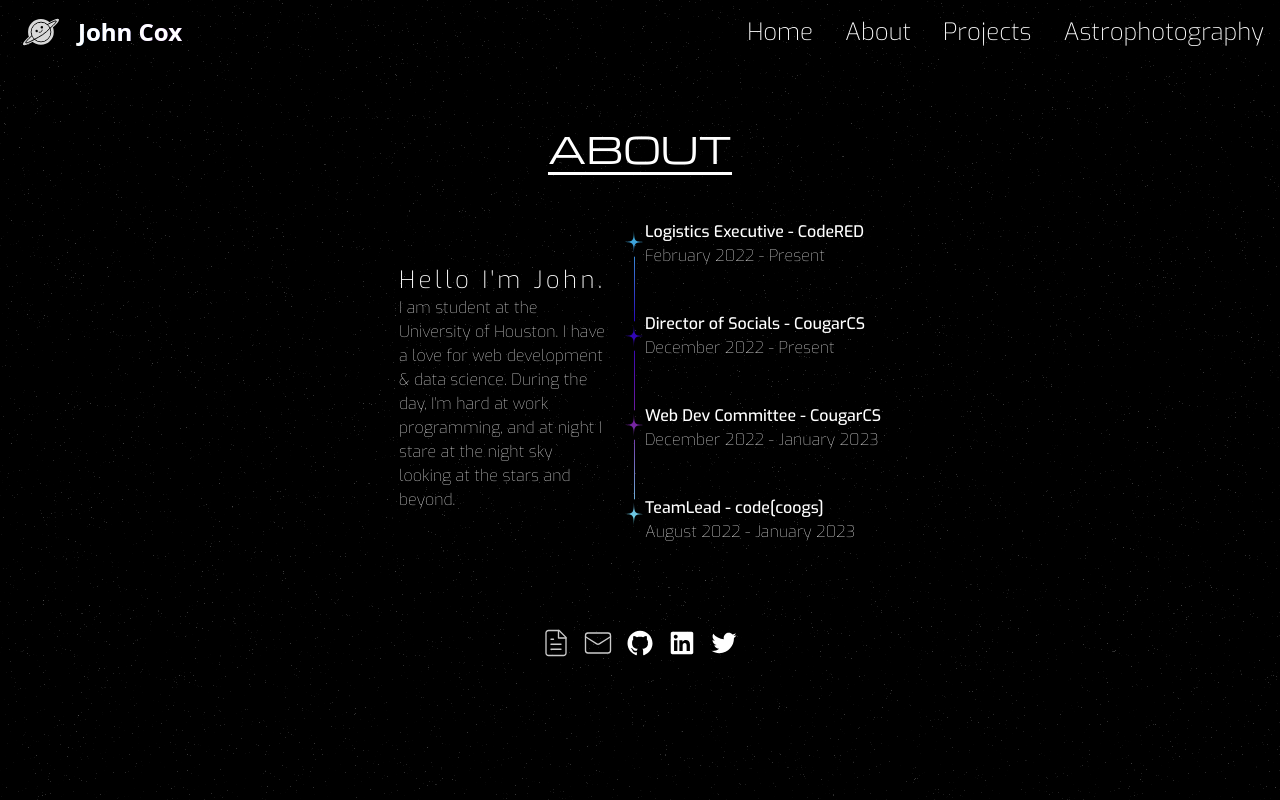
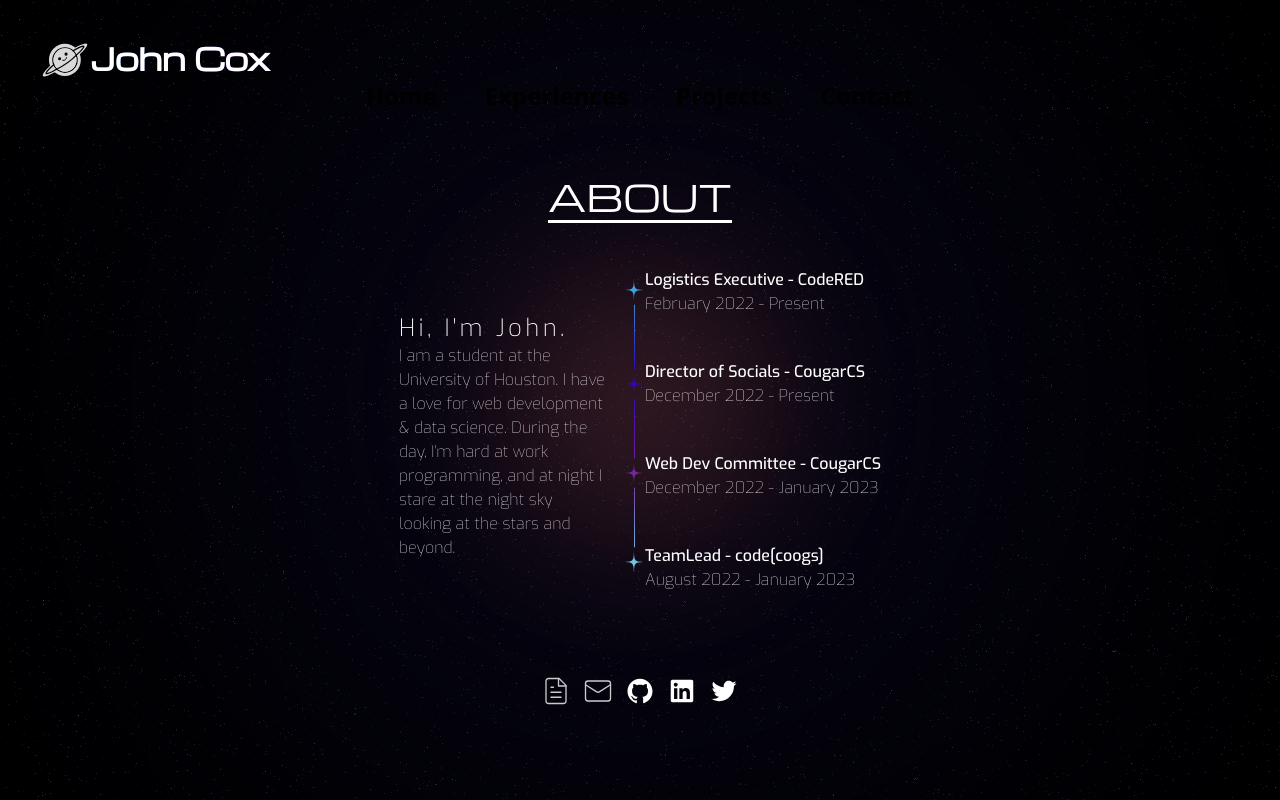
Before and after one commit to johncoxdev/personal-website, a Next.js app: page /about in a window 1280 px wide. Built offline with nearby package versions, Linux system fonts and the light colour scheme.

Commit message:
chore(NormalNavbar): add mobile responsive design

```diff
--- a/src/app/about/page.tsx
+++ b/src/app/about/page.tsx
@@ -4,17 +4,17 @@ import NormalNavbar from '@/components/NormalNavbar'
 
 export default function About() {
   return (
-    <main className="cursor-custom bg-stars bg-cover min-h-screen">
-      {/* <NebulaEffect /> */}
-      <div className='w-auto sm:w-full'>
+    <main className="cursor-custom bg-cover bg-stars min-h-screen">
+      <NebulaEffect />
+      <div className='absolute w-full'>
         <NormalNavbar />
         <div className='flex flex-col items-center justify-center'>
           <p className='flex items-center justify-center text-white font-michroma text-4xl underline underline-offset-8 pt-16'>ABOUT</p>
           {/* Start of the description */}
           <div className='md:flex justify-center'>
             <div className='w-56 h-16 pt-24 pr-4 '>
-              <p className='font-exo font-extralight text-white text-2xl tracking-widestxl'>Hello I'm John.</p>
-              <p className='font-exo font-thin text-white text-md'>I am student at the University of Houston. I have a love for web development & data science. During the day, I'm hard at work programming, and at night I stare at the night sky looking at the stars and beyond.</p>
+              <p className='font-exo font-extralight text-white text-2xl tracking-widestxl'>Hi, I'm John.</p>
+              <p className='font-exo font-thin text-white text-md'>I am a student at the University of Houston. I have a love for web development & data science. During the day, I'm hard at work programming, and at night I stare at the night sky looking at the stars and beyond.</p>
             </div>
             <img className='invisible md:visible' src="/line_sep.svg"></img>
             <div className='pt-2'>
--- a/src/app/globals.css
+++ b/src/app/globals.css
@@ -18,6 +18,7 @@
 
 
 body {
+  background-color: black;
   cursor: url('../../public/cursor.png'), auto;
   color: rgb(var(--foreground-rgb));
   overflow-x: hidden;
--- a/src/components/NormalNavbar.tsx
+++ b/src/components/NormalNavbar.tsx
@@ -1,48 +1,140 @@
+// import Link from "next/link";
+
+// const NormalNavbar = () => {
+//   return (
+//     <nav>
+//       <div className="max-w-screen-xl flex flex-wrap items-center justify-between mx-auto p-4">
+//         <Link href={"/"} className="flex items-center">
+//           <img src="./Willow.svg" width="50" height="50" alt="Willow the Planet Logo" className="h-8 mr-3 hover:animate-bounce"/>
+//           <p className='self-center text-md md:text-2xl font-semibold whitespace-nowrap animate-animate-text bg-gradient-to-r from-dark-babyblue via-babyblue via-blurple via-purple via-blurple via-babyblue to-dark-babyblue bg-clip-text text-white text-3xl hover:text-transparent'>John Cox</p>
+//         </Link>
+//         <button data-collapse-toggle="navbar-default" type="button" className="inline-flex items-center p-2 ml-3 text-sm text-gray-500 rounded-lg md:hidden hover:bg-gray-100 focus:outline-none focus:ring-2 focus:ring-gray-200  dark:hover:bg-gray-700 dark:focus:ring-gray-600" aria-controls="navbar-default" aria-expanded="false">
+//           <span className="sr-only">Open main menu</span>
+//           <svg className="w-6 h-6" aria-hidden="true" fill="currentColor" viewBox="0 0 20 20" xmlns="http://www.w3.org/2000/svg"><path fill-rule="evenodd" d="M3 5a1 1 0 011-1h12a1 1 0 110 2H4a1 1 0 01-1-1zM3 10a1 1 0 011-1h12a1 1 0 110 2H4a1 1 0 01-1-1zM3 15a1 1 0 011-1h12a1 1 0 110 2H4a1 1 0 01-1-1z" clip-rule="evenodd"></path></svg>
+//         </button>
+//         <div className="hidden w-full md:block md:w-auto" id="navbar-default">
+//           <ul className="font-medium flex flex-col p-4 md:p-0 mt-4 border rounded-lg md:flex-row md:space-x-8 md:mt-0 md:border-0">
+//             <li>
+//               <Link href={"/"}>
+//                 <span className="cursor-custom font-exo font-extralight block py-2 pl-3 pr-4 text-white bg-blue-700 rounded md:bg-transparent md:p-0 group transition-all duration-500 ease-in-out md:text-2xl">
+//                   <span className="bg-left-bottom bg-gradient-to-r from-babyblue to-purple bg-[length:0%_2px] bg-no-repeat group-hover:bg-[length:100%_2px] transition-all duration-700 ease-out"> Home </span>
+//                 </span>
+//               </Link>
+//             </li>
+//             <li>
+//               <Link href={"/about"}>
+//                 <span className="cursor-custom font-exo font-extralight block py-2 pl-3 pr-4 text-white bg-blue-700 rounded md:bg-transparent md:p-0 group transition-all duration-500 ease-in-out md:text-2xl">
+//                   <span className="bg-left-bottom bg-gradient-to-r from-babyblue to-purple bg-[length:0%_2px] bg-no-repeat group-hover:bg-[length:100%_2px] transition-all duration-700 ease-out"> About </span>
+//                 </span>
+//               </Link>
+//             </li>
+//             <li>
+//               <Link href={"/projects"}>
+//                 <span className="cursor-custom font-exo font-extralight block py-2 pl-3 pr-4 text-white bg-blue-700 rounded md:bg-transparent md:p-0 group transition-all duration-500 ease-in-out md:text-2xl">
+//                   <span className="bg-left-bottom bg-gradient-to-r from-babyblue to-purple bg-[length:0%_2px] bg-no-repeat group-hover:bg-[length:100%_2px] transition-all duration-700 ease-out"> Projects </span>
+//                 </span>
+//               </Link>
+//             </li>
+//             <li>
+//               <Link href={"/astrophotography"}>
+//                 <span className="cursor-custom font-exo font-extralight block py-2 pl-3 pr-4 text-white bg-blue-700 rounded md:bg-transparent md:p-0 group transition-all duration-500 ease-in-out md:text-2xl">
+//                   <span className="bg-left-bottom bg-gradient-to-r from-babyblue to-purple bg-[length:0%_2px] bg-no-repeat group-hover:bg-[length:100%_2px] transition-all duration-700 ease-out"> Astrophotography </span>
+//                 </span>
+//               </Link>
+//             </li>
+//           </ul>
+//         </div>
+//       </div>
+//     </nav>
+//   );
+// };
+
+"use client";
+
+import Image from "next/image";
 import Link from "next/link";
+import { useState } from "react";
 
 const NormalNavbar = () => {
+  const [visible, setVisible] = useState(false);
+
+  const handleClick = () => {
+    setVisible(!visible);
+  };
+
   return (
-    <nav>
-      <div className="max-w-screen-xl flex flex-wrap items-center justify-between mx-auto p-4">
-        <Link href={"/"} className="flex items-center">
-          <img src="./Willow.svg" width="50" height="50" alt="Willow the Planet Logo" className="h-8 mr-3 hover:animate-bounce"/>
-          <p className='self-center text-md md:text-2xl font-semibold whitespace-nowrap animate-animate-text bg-gradient-to-r from-dark-babyblue via-babyblue via-blurple via-purple via-blurple via-babyblue to-dark-babyblue bg-clip-text text-white text-3xl hover:text-transparent'>John Cox</p>
+    <nav className="mt-2 mr-2 ml-2 md:mt-10 md:mr-10 md:ml-10">
+      <div className="flex justify-between">
+        <div className="flex">
+          <img src="./Willow.svg" width="50" height="50" alt="Willow the Planet Logo" className="hover:animate-bounce"/>
+          <p className='font-michroma text-md font-semibold animate-animate-text bg-gradient-to-r from-dark-babyblue via-babyblue via-blurple via-purple via-blurple via-babyblue to-dark-babyblue bg-clip-text text-white hover:text-transparent md:text-3xl'>John Cox</p>
+        </div>
+        {/* This is the navbar + hitbox */}
+        <div className="flex">
+          {/* This is only the navbar */}
+          <div>
+            <ul style={visible ? { display: "block" } : { display: "none" }}>
+              <div className="flex flex-col">
+                <Link href={"/"} className="my-1 ring-1 ring-offset-1 pl-3 pr-3">
+                  <span className="text-white text-lg"> Home</span>
                 </Link>
-        <button data-collapse-toggle="navbar-default" type="button" className="inline-flex items-center p-2 ml-3 text-sm text-gray-500 rounded-lg md:hidden hover:bg-gray-100 focus:outline-none focus:ring-2 focus:ring-gray-200  dark:hover:bg-gray-700 dark:focus:ring-gray-600" aria-controls="navbar-default" aria-expanded="false">
-          <span className="sr-only">Open main menu</span>
-          <svg className="w-6 h-6" aria-hidden="true" fill="currentColor" viewBox="0 0 20 20" xmlns="http://www.w3.org/2000/svg"><path fill-rule="evenodd" d="M3 5a1 1 0 011-1h12a1 1 0 110 2H4a1 1 0 01-1-1zM3 10a1 1 0 011-1h12a1 1 0 110 2H4a1 1 0 01-1-1zM3 15a1 1 0 011-1h12a1 1 0 110 2H4a1 1 0 01-1-1z" clip-rule="evenodd"></path></svg>
+                <Link href={"/about"} className="my-1 ring-1 ring-offset-1 pl-3 pr-3">
+                  <span className="text-white text-lg">About</span>
+                </Link>
+                <Link href={"/projects"} className="my-1 ring-1 ring-offset-1 pl-3 pr-3">
+                  <span className="text-white text-lg"> Projects</span>
+                </Link>
+                <Link href={"/astrophotography"} className="my-1 ring-1 ring-offset-1 pl-3 pr-3">
+                  <span className="text-white text-lg"> Astrophotography</span>
+                </Link>
+              </div>
+            </ul>
+          </div>
+          {/* This is the hitbox */}
+          <div className="ml-2">
+            <button
+              type="button"
+              className="text-white text-sm md:hidden"
+              onClick={handleClick}
+            >
+              <svg
+                className="h-8 w-8"
+                aria-hidden="true"
+                fill="white"
+                viewBox="0 0 20 20"
+              >
+                <path
+                  fillRule="evenodd"
+                  d="M3 5a1 1 0 011-1h12a1 1 0 110 2H4a1 1 0 01-1-1zM3 10a1 1 0 011-1h12a1 1 0 110 2H4a1 1 0 01-1-1zM3 15a1 1 0 011-1h12a1 1 0 110 2H4a1 1 0 01-1-1z"
+                  clipRule="evenodd"
+                ></path>
+              </svg>
             </button>
+          </div>
+        </div>
+      </div>
+      <div>
         <div className="hidden w-full md:block md:w-auto" id="navbar-default">
-          <ul className="font-medium flex flex-col p-4 md:p-0 mt-4 border rounded-lg md:flex-row md:space-x-8 md:mt-0 md:border-0">
-            <li>
+          <div className="flex flex-row items-center text-2xl font-semibold md:justify-center">
             <Link href={"/"}>
-                <span className="cursor-custom font-exo font-extralight block py-2 pl-3 pr-4 text-white bg-blue-700 rounded md:bg-transparent md:p-0 group transition-all duration-500 ease-in-out md:text-2xl">
-                  <span className="bg-left-bottom bg-gradient-to-r from-babyblue to-purple bg-[length:0%_2px] bg-no-repeat group-hover:bg-[length:100%_2px] transition-all duration-700 ease-out"> Home </span>
+              <span className="text-green mx-6 hover:underline"> Home</span>
+            </Link>
+
+            <Link href={"/experiences"}>
+              <span className="text-green mx-6 hover:underline">
+                {" "}
+                Experiences
               </span>
             </Link>
-            </li>
-            <li>
-              <Link href={"/about"}>
-                <span className="cursor-custom font-exo font-extralight block py-2 pl-3 pr-4 text-white bg-blue-700 rounded md:bg-transparent md:p-0 group transition-all duration-500 ease-in-out md:text-2xl">
-                  <span className="bg-left-bottom bg-gradient-to-r from-babyblue to-purple bg-[length:0%_2px] bg-no-repeat group-hover:bg-[length:100%_2px] transition-all duration-700 ease-out"> About </span>
-                </span>
+
+            <Link href={"/projects"}>
+              <span className="text-green mx-6 hover:underline"> Projects</span>
             </Link>
-            </li>
-            <li>
-              <Link href={"/projects"}>
-                <span className="cursor-custom font-exo font-extralight block py-2 pl-3 pr-4 text-white bg-blue-700 rounded md:bg-transparent md:p-0 group transition-all duration-500 ease-in-out md:text-2xl">
-                  <span className="bg-left-bottom bg-gradient-to-r from-babyblue to-purple bg-[length:0%_2px] bg-no-repeat group-hover:bg-[length:100%_2px] transition-all duration-700 ease-out"> Projects </span>
-                </span>
+
+            <Link href={"/contact"}>
+              <span className="text-green mx-6 hover:underline"> Contact</span>
             </Link>
-            </li>
-            <li>
-              <Link href={"/astrophotography"}>
-                <span className="cursor-custom font-exo font-extralight block py-2 pl-3 pr-4 text-white bg-blue-700 rounded md:bg-transparent md:p-0 group transition-all duration-500 ease-in-out md:text-2xl">
-                  <span className="bg-left-bottom bg-gradient-to-r from-babyblue to-purple bg-[length:0%_2px] bg-no-repeat group-hover:bg-[length:100%_2px] transition-all duration-700 ease-out"> Astrophotography </span>
-                </span>
-              </Link>
-            </li>
-          </ul>
+          </div>
         </div>
       </div>
     </nav>
```
Lines whose indentation alone changed are shown as unchanged.
